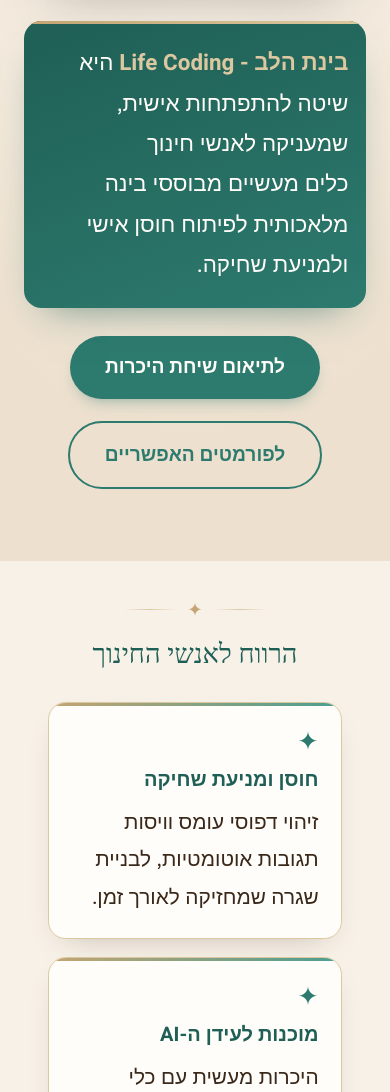
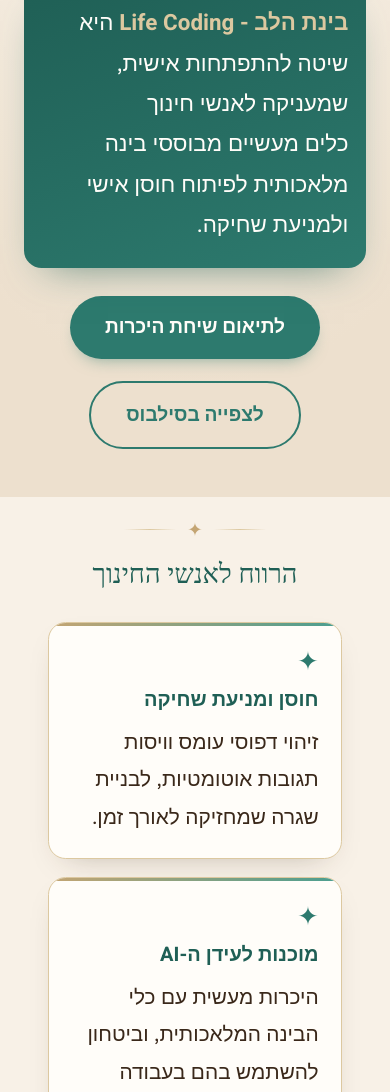
Before and after one commit to yaelnezer/binat-halev-hinuch, a plain HTML site: page index.html in a window 390 px wide. Shown: the part 908-2000 px from the top of the page. Drawn offline with Linux system fonts and the light colour scheme; a web font is replaced by a local one.

Commit message:
Education page: link hero button to public syllabus, mobile hero spacing
Co-Authored-By: Claude Opus 5 (1M context) <noreply@anthropic.com>
Claude-Session: https://claude.ai/code/session_01TbzrdxgNuYfYYTJsfB5dbj

```diff
--- a/index.html
+++ b/index.html
@@ -303,6 +303,11 @@ img{max-width:100%;display:block;}
 /* ===== התאמות לדף החינוכי ===== */
 .card{padding:clamp(1.5rem,4.5vw,2.4rem) clamp(1.2rem,4.5vw,2.2rem);}
 .gain-grid.wide{grid-template-columns:repeat(auto-fit,minmax(230px,1fr));}
+
+/* ===== ריווח בנייד ===== */
+@media (max-width:820px){
+  .hero{padding-top:1rem;padding-bottom:2rem;}
+}
 </style></head>
 <body>
 
@@ -348,13 +353,13 @@ img{max-width:100%;display:block;}
 
     <div class="btns">
       <a href="#contact" class="btn btn-fill" onclick="scrollToForm(event)">לתיאום שיחת היכרות</a>
-      <a href="#" data-id="formats" class="btn btn-out" onclick="go(event)">לפורמטים האפשריים</a>
+      <a href="https://yaelnezer.github.io/binat-halev-syllabus-public/" class="btn btn-out" target="_blank" rel="noopener">לצפייה בסילבוס</a>
     </div>
   </div>
 </section>
 
 <!-- ===== הרווח לאנשי החינוך ===== -->
-<section id="value" class="sec sec-cream" style="scroll-margin-top:64px;padding-top:2.5rem;padding-bottom:2rem;">
+<section id="value" class="sec sec-cream" style="scroll-margin-top:64px;padding-top:1.5rem;padding-bottom:2rem;">
   <div class="wrap">
     <div class="rule" aria-hidden="true"><i>✦</i></div>
     <h2 class="section-heading" style="margin-bottom:1.8rem;">הרווח לאנשי החינוך</h2>
```
